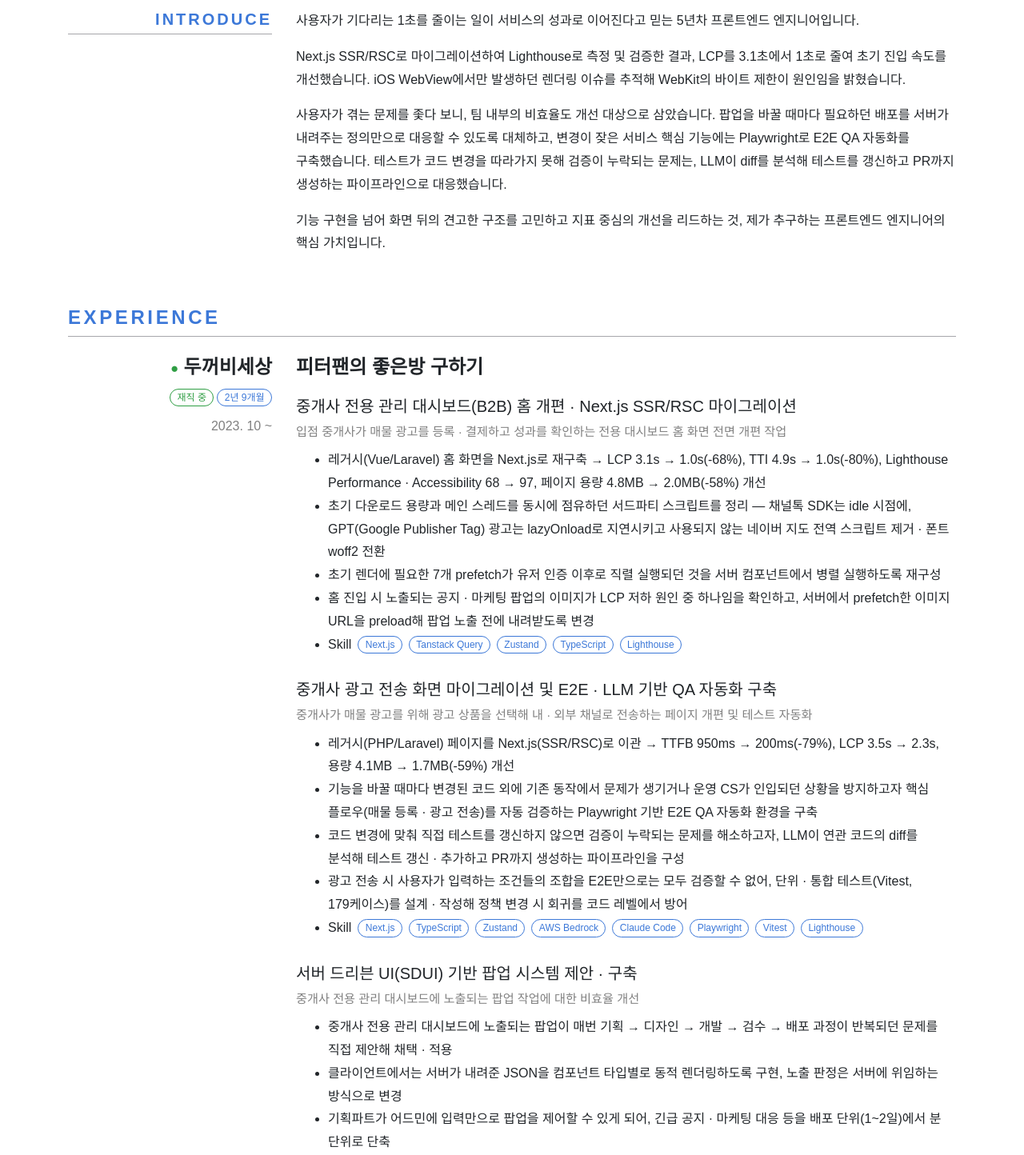
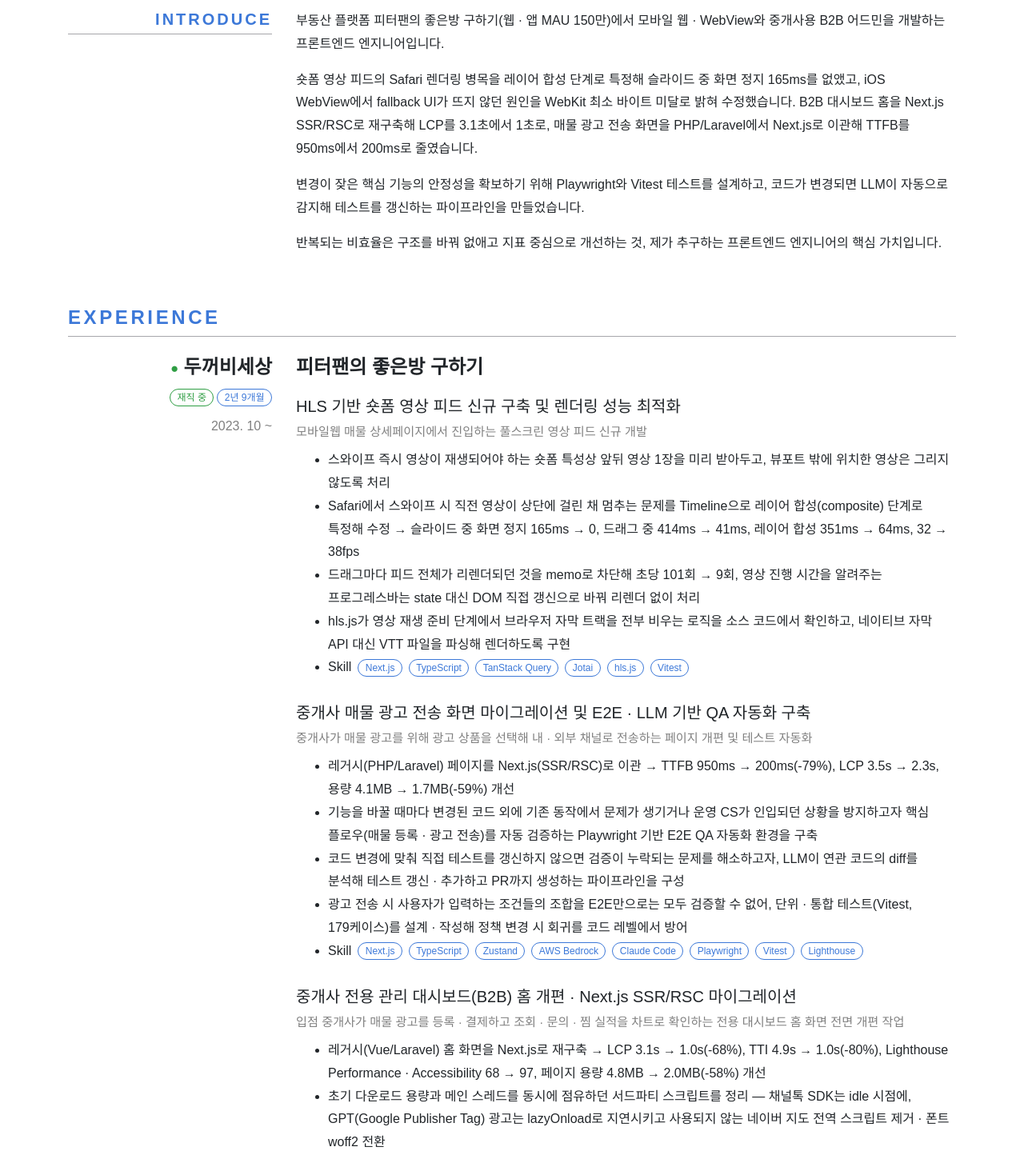
Before and after one commit to kwonjihyeon-dev/kwonjihyeon-dev.github.io, a Next.js app: page / in a window 1280 px wide. Shown: the part 280-1724 px from the top of the page at 80% size. Built offline with nearby package versions, Linux system fonts and the light colour scheme; a web font is replaced by a local one.

Commit message:
update: resume - 올리브영 지원용 문구 정리, 인쇄 A4 고정 및 페이지 분절 보정

```diff
--- a/component/experience/row.tsx
+++ b/component/experience/row.tsx
@@ -57,9 +57,18 @@ export default function ExperienceRow({
             <h4 style={{ ...Style.periodMain, marginBottom: '1rem' }}>{item.project}</h4>
           )}
           {item.positions.map((position, posIndex) => (
-            <div key={posIndex.toString()} className={posIndex > 0 ? 'mt-4' : ''}>
-              {position.title && <div style={Style.positionTitle}>{position.title}</div>}
-              {position.subtitle && <div style={Style.positionSubtitle}>{position.subtitle}</div>}
+            <div
+              key={posIndex.toString()}
+              className={`print-position${posIndex > 0 ? ' mt-4' : ''}`}
+            >
+              {(position.title || position.subtitle) && (
+                <div className="print-position-header">
+                  {position.title && <div style={Style.positionTitle}>{position.title}</div>}
+                  {position.subtitle && (
+                    <div style={Style.positionSubtitle}>{position.subtitle}</div>
+                  )}
+                </div>
+              )}
               <ul className={position.title || position.subtitle ? 'pt-2' : 'pt-0 mb-0'}>
                 {position.descriptions.map((description, descIndex) => (
                   <li key={descIndex.toString()}>{renderDescription(description)}</li>
--- a/payload/experience.ts
+++ b/payload/experience.ts
@@ -9,19 +9,18 @@ const experience: IExperience.Payload = {
       startedAt: '2023-10',
       positions: [
         {
-          title: '중개사 전용 관리 대시보드(B2B) 홈 개편 · Next.js SSR/RSC 마이그레이션',
-          subtitle:
-            '입점 중개사가 매물 광고를 등록 · 결제하고 성과를 확인하는 전용 대시보드 홈 화면 전면 개편 작업',
+          title: 'HLS 기반 숏폼 영상 피드 신규 구축 및 렌더링 성능 최적화',
+          subtitle: '모바일웹 매물 상세페이지에서 진입하는 풀스크린 영상 피드 신규 개발',
           descriptions: [
-            '레거시(Vue/Laravel) 홈 화면을 Next.js로 재구축 → **LCP 3.1s → 1.0s(-68%), TTI 4.9s → 1.0s(-80%), Lighthouse Performance · Accessibility 68 → 97, 페이지 용량 4.8MB → 2.0MB(-58%)** 개선',
-            '초기 다운로드 용량과 메인 스레드를 동시에 점유하던 서드파티 스크립트를 정리 — 채널톡 SDK는 idle 시점에, GPT(Google Publisher Tag) 광고는 lazyOnload로 지연시키고 사용되지 않는 네이버 지도 전역 스크립트 제거 · 폰트 woff2 전환',
-            '초기 렌더에 필요한 7개 prefetch가 유저 인증 이후로 직렬 실행되던 것을 서버 컴포넌트에서 병렬 실행하도록 재구성',
-            '홈 진입 시 노출되는 공지 · 마케팅 팝업의 이미지가 LCP 저하 원인 중 하나임을 확인하고, 서버에서 prefetch한 이미지 URL을 preload해 팝업 노출 전에 내려받도록 변경',
+            '스와이프 즉시 영상이 재생되어야 하는 숏폼 특성상 앞뒤 영상 1장을 미리 받아두고, 뷰포트 밖에 위치한 영상은 그리지 않도록 처리',
+            'Safari에서 스와이프 시 직전 영상이 상단에 걸린 채 멈추는 문제를 Timeline으로 레이어 합성(composite) 단계로 특정해 수정 → **슬라이드 중 화면 정지 165ms → 0, 드래그 중 414ms → 41ms, 레이어 합성 351ms → 64ms, 32 → 38fps**',
+            '드래그마다 피드 전체가 리렌더되던 것을 memo로 차단해 **초당 101회 → 9회**, 영상 진행 시간을 알려주는 프로그레스바는 state 대신 DOM 직접 갱신으로 바꿔 **리렌더 없이 처리**',
+            'hls.js가 영상 재생 준비 단계에서 브라우저 자막 트랙을 전부 비우는 로직을 소스 코드에서 확인하고, 네이티브 자막 API 대신 VTT 파일을 파싱해 렌더하도록 구현',
           ],
-          skill: ['Next.js', 'Tanstack Query', 'Zustand', 'TypeScript', 'Lighthouse'],
+          skill: ['Next.js', 'TypeScript', 'TanStack Query', 'Jotai', 'hls.js', 'Vitest'],
         },
         {
-          title: '중개사 광고 전송 화면 마이그레이션 및 E2E · LLM 기반 QA 자동화 구축',
+          title: '중개사 매물 광고 전송 화면 마이그레이션 및 E2E · LLM 기반 QA 자동화 구축',
           subtitle:
             '중개사가 매물 광고를 위해 광고 상품을 선택해 내 · 외부 채널로 전송하는 페이지 개편 및 테스트 자동화',
           descriptions: [
@@ -42,6 +41,18 @@ const experience: IExperience.Payload = {
           ],
         },
         {
+          title: '중개사 전용 관리 대시보드(B2B) 홈 개편 · Next.js SSR/RSC 마이그레이션',
+          subtitle:
+            '입점 중개사가 매물 광고를 등록 · 결제하고 조회 · 문의 · 찜 실적을 차트로 확인하는 전용 대시보드 홈 화면 전면 개편 작업',
+          descriptions: [
+            '레거시(Vue/Laravel) 홈 화면을 Next.js로 재구축 → **LCP 3.1s → 1.0s(-68%), TTI 4.9s → 1.0s(-80%), Lighthouse Performance · Accessibility 68 → 97, 페이지 용량 4.8MB → 2.0MB(-58%)** 개선',
+            '초기 다운로드 용량과 메인 스레드를 동시에 점유하던 서드파티 스크립트를 정리 — 채널톡 SDK는 idle 시점에, GPT(Google Publisher Tag) 광고는 lazyOnload로 지연시키고 사용되지 않는 네이버 지도 전역 스크립트 제거 · 폰트 woff2 전환',
+            '초기 렌더에 필요한 7개 prefetch가 유저 인증 이후로 직렬 실행되던 것을 서버 컴포넌트에서 병렬 실행하도록 재구성',
+            '홈 진입 시 노출되는 공지 · 마케팅 팝업의 이미지가 LCP 저하 원인 중 하나임을 확인하고, 서버에서 prefetch한 이미지 URL을 preload해 팝업 노출 전에 내려받도록 변경',
+          ],
+          skill: ['Next.js', 'Tanstack Query', 'Zustand', 'TypeScript', 'Lighthouse', 'chart.js'],
+        },
+        {
           title: '서버 드리븐 UI(SDUI) 기반 팝업 시스템 제안 · 구축',
           subtitle: '중개사 전용 관리 대시보드에 노출되는 팝업 작업에 대한 비효율 개선',
           descriptions: [
@@ -50,6 +61,16 @@ const experience: IExperience.Payload = {
             '기획파트가 어드민에 입력만으로 팝업을 제어할 수 있게 되어, 긴급 공지 · 마케팅 대응 등을 **배포 단위(1~2일)에서 분 단위로 단축**',
           ],
           skill: ['Next.js', 'Tanstack Query', 'TypeScript'],
+        },
+        {
+          title: '모바일웹 개인회원 매물 광고 퍼널 개선',
+          subtitle:
+            '사용자가 매물을 피터팬 · 네이버페이 부동산 · 네이버 카페 등 내 · 외부 채널에 광고할 수 있는 기능',
+          descriptions: [
+            '매물 광고 전송 퍼널을 개편해 **네이버 카페 전송 성공률 91.7%, 결제 관련 CS 인입 0건** 달성에 기여',
+            '개선 과정에서 뒤로가기 · 재방문 시 입력 데이터가 유실되던 문제를, 파편화된 IndexedDB 접근 로직이 원인임을 확인 → IndexedDB 접근을 단일 Class로 캡슐화하고 Vuex store에서만 호출하도록 단일화해 데이터 보존 · 일관성 확보',
+          ],
+          skill: ['IndexedDB', 'Vue', 'Vuex'],
         },
         {
           title: 'WebView · 모바일웹 관심 매물 관리 기능 개발 및 SSR 초기 로드 개선',
@@ -63,17 +84,6 @@ const experience: IExperience.Payload = {
           skill: ['Next.js', 'Tanstack Query', 'Zustand', 'TypeScript'],
         },
         {
-          title: 'HLS 기반 숏폼 영상 피드 구축 및 렌더링 성능 최적화',
-          subtitle: '모바일 웹 매물 상세페이지에서 진입하는 풀스크린 영상 피드 신규 개발',
-          descriptions: [
-            '스와이프 즉시 영상이 재생되어야 하는 숏폼 특성상 앞뒤 영상 1장을 미리 받아두고, 뷰포트 밖에 위치한 영상은 그리지 않도록 처리',
-            'Safari에서 스와이프 시 직전 영상이 상단에 걸린 채 멈추는 문제를 Safari Timeline에서 렌더링 병목이 JS가 아니라 레이어 합성(JS의 6배)임을 확인하고 수정 → **슬라이드 중 화면 정지 165ms → 0, 드래그 중 414ms → 41ms, 레이어 합성 351ms → 64ms, 32 → 38fps**',
-            '드래그마다 피드 전체가 리렌더되던 것을 memo로 차단해 **초당 101회 → 9회**, 영상 진행 시간을 알려주는 프로그레스바는 state 대신 DOM 직접 갱신으로 바꿔 **리렌더 없이 처리**',
-            'hls.js가 영상 재생 준비 단계에서 브라우저 자막 트랙을 전부 비우는 로직을 소스 코드에서 확인하고, 네이티브 자막 API 대신 VTT 파일을 파싱해 렌더하도록 구현',
-          ],
-          skill: ['Next.js', 'TypeScript', 'TanStack Query', 'Jotai', 'hls.js', 'Vitest'],
-        },
-        {
           title: '디자인 토큰 자동화 파이프라인 및 디자인 시스템 구축',
           subtitle:
             'React/Vue/PHP 6개 프로젝트가 사용하는 디자인 토큰을 Figma 변경만으로 자동 반영되도록 파이프라인 구축',
@@ -84,33 +94,23 @@ const experience: IExperience.Payload = {
           ],
           skill: ['GitHub Actions', 'TailwindCSS', 'SCSS', 'Style Dictionary', 'Storybook'],
         },
-        {
-          title: '모바일웹 개인회원 매물 광고 퍼널 개선',
-          subtitle:
-            '사용자가 매물을 피터팬 · 네이버페이 부동산 · 네이버 카페 등 내 · 외부 채널에 광고할 수 있는 기능',
-          descriptions: [
-            '매물 광고 전송 퍼널을 개선해 **네이버 카페 전송 성공률 91.7%, 결제 관련 CS 인입 0건** 등 팀 성과에 기여',
-            '개선 과정에서 뒤로가기 · 재방문 시 입력 데이터가 유실되던 문제를, 파편화된 IndexedDB 접근 로직이 원인임을 확인 → IndexedDB 접근을 단일 Class로 캡슐화하고 Vuex store에서만 호출하도록 단일화해 데이터 보존 · 일관성 확보',
-          ],
-          skill: ['IndexedDB', 'Vue', 'Vuex'],
-        },
         // {
-        //   title: 'AI 사주·풍수 매물 분석 (PoC)',
-        //   subtitle:
-        //     '생년월일 · 출생시간 · 성별로 사주 오행을 분석해 이용자에게 잘 맞는 매물 · 동네를 추천하는 서비스',
-        //   descriptions: [
-        //     'AI 응답 타이핑 UI를 useRef DOM 직접 조작으로 구현해 리렌더 회피',
-        //     '검색 API 응답을 chunk로 받아 첫 50건 즉시 노출, 나머지는 IntersectionObserver 점진 렌더링 처리, 검색어 변경 시 AbortController로 이전 요청 취소 처리',
-        //     '낮은 CTR(0.06%)에 대한 원인을 파악하기 위해 진입 배너 노출 위치에 대한 A/B 테스트를 진행하고 사용자 액션 분석을 위해 "노출 부족 vs 인지 후 미클릭"으로 이벤트 추가 제안 및 측정',
-        //   ],
-        //   skill: ['Next.js', 'Tanstack Query', 'Zustand', 'TypeScript'],
+        // title: 'AI 사주·풍수 매물 분석 (PoC)',
+        // subtitle:
+        // '생년월일 · 출생시간 · 성별로 사주 오행을 분석해 이용자에게 잘 맞는 매물 · 동네를 추천하는 서비스',
+        // descriptions: [
+        // 'AI 응답 타이핑 UI를 useRef DOM 직접 조작으로 구현해 리렌더 회피',
+        // '검색 API 응답을 chunk로 받아 첫 50건 즉시 노출, 나머지는 IntersectionObserver 점진 렌더링 처리, 검색어 변경 시 AbortController로 이전 요청 취소 처리',
+        // '낮은 CTR(0.06%)에 대한 원인을 파악하기 위해 진입 배너 노출 위치에 대한 A/B 테스트를 진행하고 사용자 액션 분석을 위해 "노출 부족 vs 인지 후 미클릭"으로 이벤트 추가 제안 및 측정',
+        // ],
+        // skill: ['Next.js', 'Tanstack Query', 'Zustand', 'TypeScript'],
         // },
       ],
     },
     {
       company: '리버블',
       project: '오피스너',
-      printClassName: 'print-push-down',
+      printClassName: 'print-keep-together',
       endedAt: '2023-10',
       startedAt: '2022-07',
       positions: [
@@ -134,6 +134,7 @@ const experience: IExperience.Payload = {
     },
     {
       company: '인천공항운영서비스',
+      printClassName: 'print-keep-together',
       startedAt: '2015-07',
       endedAt: '2021-05',
       positions: [
--- a/payload/introduce.ts
+++ b/payload/introduce.ts
@@ -4,10 +4,10 @@ const introduce: IIntroduce.Payload = {
   disable: false,
 
   contents: [
-    '사용자가 기다리는 1초를 줄이는 일이 서비스의 성과로 이어진다고 믿는 5년차 프론트엔드 엔지니어입니다.',
-    'Next.js SSR/RSC로 마이그레이션하여 Lighthouse로 측정 및 검증한 결과, LCP를 3.1초에서 1초로 줄여 초기 진입 속도를 개선했습니다. iOS WebView에서만 발생하던 렌더링 이슈를 추적해 WebKit의 바이트 제한이 원인임을 밝혔습니다.',
-    '사용자가 겪는 문제를 좇다 보니, 팀 내부의 비효율도 개선 대상으로 삼았습니다. 팝업을 바꿀 때마다 필요하던 배포를 서버가 내려주는 정의만으로 대응할 수 있도록 대체하고, 변경이 잦은 서비스 핵심 기능에는 Playwright로 E2E QA 자동화를 구축했습니다. 테스트가 코드 변경을 따라가지 못해 검증이 누락되는 문제는, LLM이 diff를 분석해 테스트를 갱신하고 PR까지 생성하는 파이프라인으로 대응했습니다.',
-    '기능 구현을 넘어 화면 뒤의 견고한 구조를 고민하고 지표 중심의 개선을 리드하는 것, 제가 추구하는 프론트엔드 엔지니어의 핵심 가치입니다.',
+    '부동산 플랫폼 피터팬의 좋은방 구하기(웹 · 앱 MAU 150만)에서 모바일 웹 · WebView와 중개사용 B2B 어드민을 개발하는 프론트엔드 엔지니어입니다.',
+    '숏폼 영상 피드의 Safari 렌더링 병목을 레이어 합성 단계로 특정해 슬라이드 중 화면 정지 165ms를 없앴고, iOS WebView에서 fallback UI가 뜨지 않던 원인을 WebKit 최소 바이트 미달로 밝혀 수정했습니다. B2B 대시보드 홈을 Next.js SSR/RSC로 재구축해 LCP를 3.1초에서 1초로, 매물 광고 전송 화면을 PHP/Laravel에서 Next.js로 이관해 TTFB를 950ms에서 200ms로 줄였습니다.',
+    '변경이 잦은 핵심 기능의 안정성을 확보하기 위해 Playwright와 Vitest 테스트를 설계하고, 코드가 변경되면 LLM이 자동으로 감지해 테스트를 갱신하는 파이프라인을 만들었습니다.',
+    '반복되는 비효율은 구조를 바꿔 없애고 지표 중심으로 개선하는 것, 제가 추구하는 프론트엔드 엔지니어의 핵심 가치입니다.',
   ],
 };
 
--- a/payload/skill.ts
+++ b/payload/skill.ts
@@ -20,14 +20,28 @@ const Styling: ISkill.Skill = {
   items: ['TailwindCSS', 'SCSS', 'CSS-in-JS', 'Style Dictionary'],
 };
 
+const Testing: ISkill.Skill = {
+  category: 'Testing',
+  items: ['Playwright', 'Vitest', 'Storybook'],
+};
+
 const Etc: ISkill.Skill = {
   category: 'Etc',
-  items: ['Turborepo', 'pnpm', 'yarn', 'GitHub Actions', 'FSD', 'ESlint'],
+  items: [
+    'Turborepo',
+    'pnpm',
+    'yarn',
+    'GitHub Actions',
+    'FSD',
+    'ESLint',
+    'AWS Bedrock',
+    'Claude Code',
+  ],
 };
 
 const skill: ISkill.Payload = {
   disable: false,
-  skills: [Languages, Frameworks, Data, Styling, Etc],
+  skills: [Languages, Frameworks, Data, Styling, Testing, Etc],
 };
 
 export default skill;
```
Also changed, not shown: styles/print.css (+44 -6 lines), 2 other files (tests, documents, lock files or other folders).
